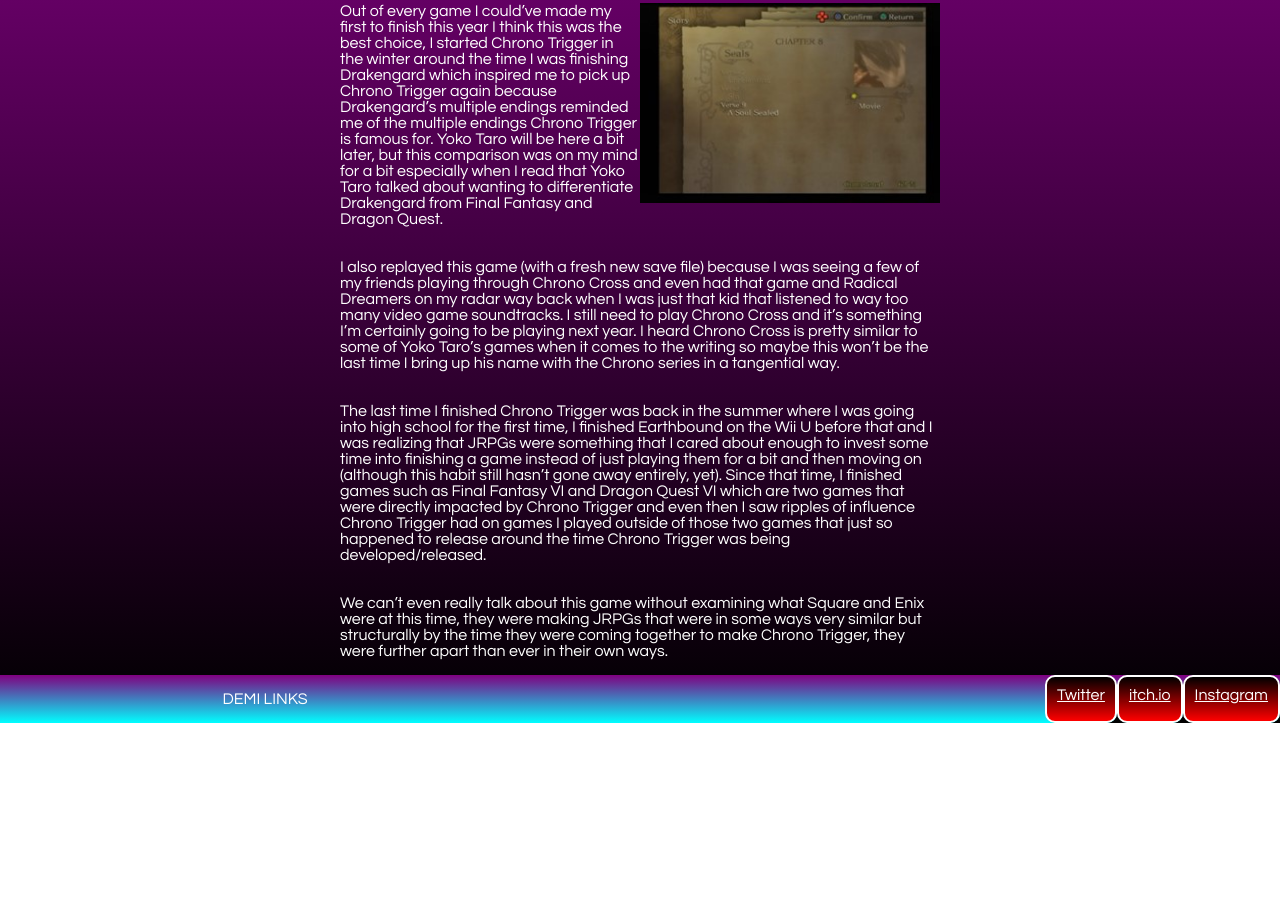
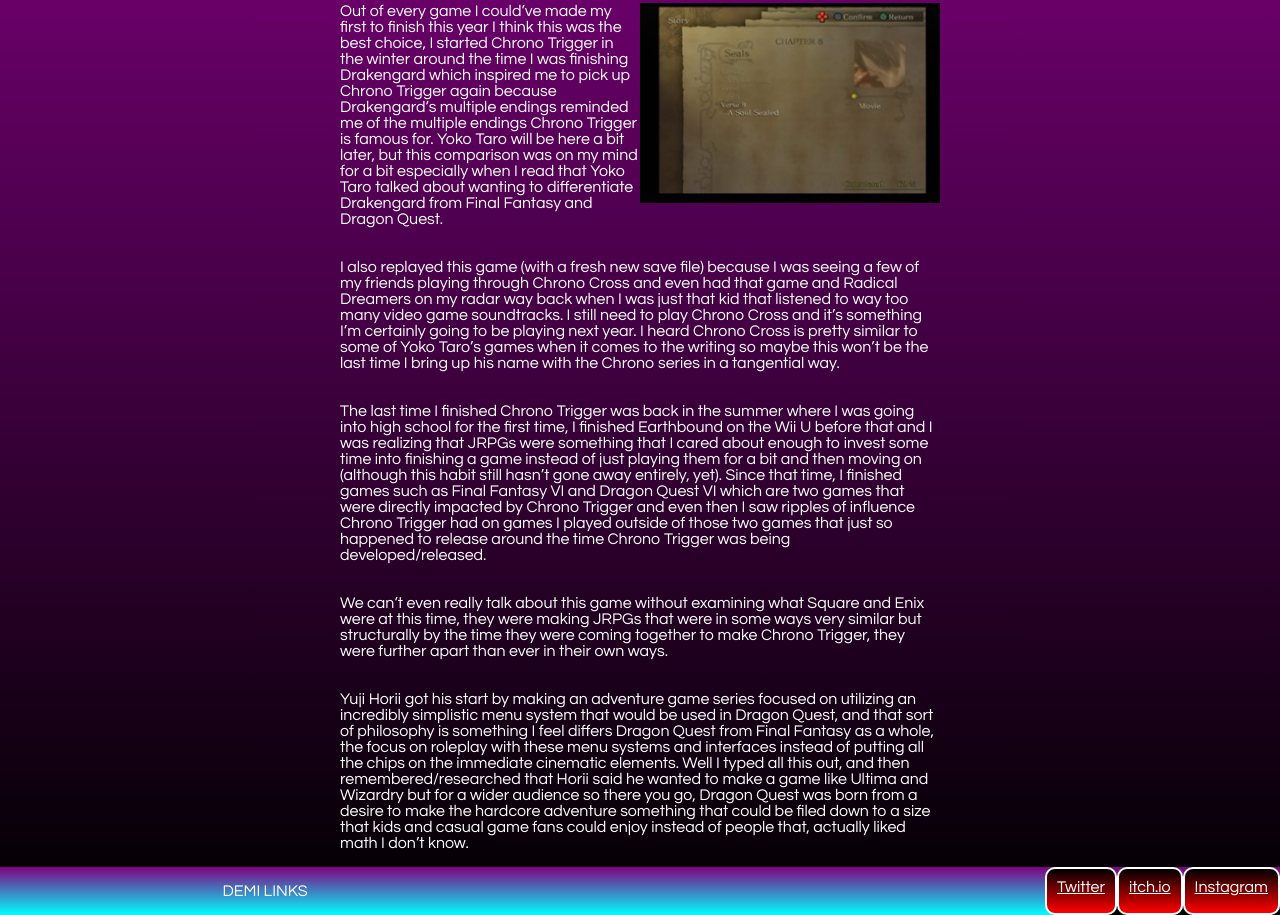
Before and after one commit to DEMI-Buddy/DEMI-Buddy-DEMI-Buddy.github.io, a plain HTML site: page chrono_trigger.html in a window 1280 px wide. Shown: the part 204-1119 px from the top of the page. Before the commit the page ends 927 px from the top, so only its background shows below. Drawn offline with Linux system fonts and the light colour scheme.

Commit message:
Add files via upload

```diff
--- a/chrono_trigger.html
+++ b/chrono_trigger.html
@@ -53,6 +53,17 @@
 				they were making JRPGs that were in some ways very similar but structurally by the time they were coming
 				together to make Chrono Trigger, they were further apart than ever in their own ways.
 			</p>
+
+			<p>
+				Yuji Horii got his start by making an adventure game series focused on utilizing an incredibly simplistic
+				menu system that would be used in Dragon Quest, and that sort of philosophy is something I feel differs
+				Dragon Quest from Final Fantasy as a whole, the focus on roleplay with these menu systems and interfaces
+				instead of putting all the chips on the immediate cinematic elements. Well I typed all this out, and then
+				remembered/researched that Horii said he wanted to make a game like Ultima and Wizardry but for a wider
+				audience so there you go, Dragon Quest was born from a desire to make the hardcore adventure something
+				that could be filed down to a size that kids and casual game fans could enjoy instead of people that,
+				actually liked math I don’t know.
+			</p>
 		</body>
 
 		<footer>
--- a/style.css
+++ b/style.css
@@ -1,7 +1,7 @@
 *
 {
 	color:white;
-	font-family: "Century Gothic";
+	font-family: "Century Gothic", "HelveticaNeue";
 }
 
 #bg
```
